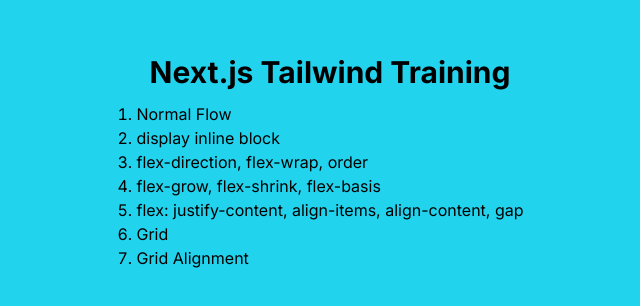
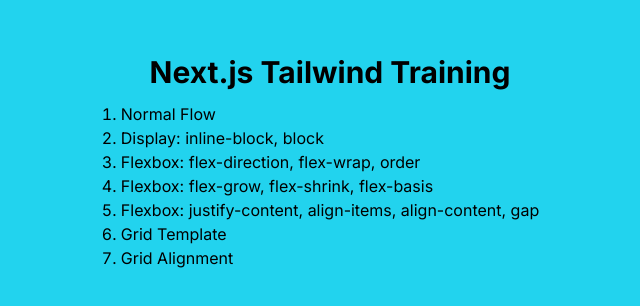
Before and after one commit to rayhannovelo/NextJS-Tailwind-Layout-Examples, a Next.js app: page / in a window 1280 px wide. Shown: the part 244-550 px from the top of the page, without its empty margins (310-950 px from the left). Built offline with nearby package versions, Linux system fonts and the light colour scheme.

Commit message:
update wording

```diff
--- a/app/page.tsx
+++ b/app/page.tsx
@@ -12,27 +12,27 @@
         </li>
         <li>
           <Link href="/display" className="hover:underline">
-            display inline block
+            Display: inline-block, block
           </Link>
         </li>
         <li>
           <Link href="/flex-direction-wrap-order" className="hover:underline">
-            flex-direction, flex-wrap, order
+            Flexbox: flex-direction, flex-wrap, order
           </Link>
         </li>
         <li>
           <Link href="/flex-grow-shrink" className="hover:underline">
-            flex-grow, flex-shrink, flex-basis
+            Flexbox: flex-grow, flex-shrink, flex-basis
           </Link>
         </li>
         <li>
           <Link href="/flex-alignment" className="hover:underline">
-            flex: justify-content, align-items, align-content, gap
+            Flexbox: justify-content, align-items, align-content, gap
           </Link>
         </li>
         <li>
           <Link href="/grid" className="hover:underline">
-            Grid
+            Grid Template
           </Link>
         </li>
         <li>
```
Also changed, not shown: 1 other file (tests, documents, lock files or other folders).
